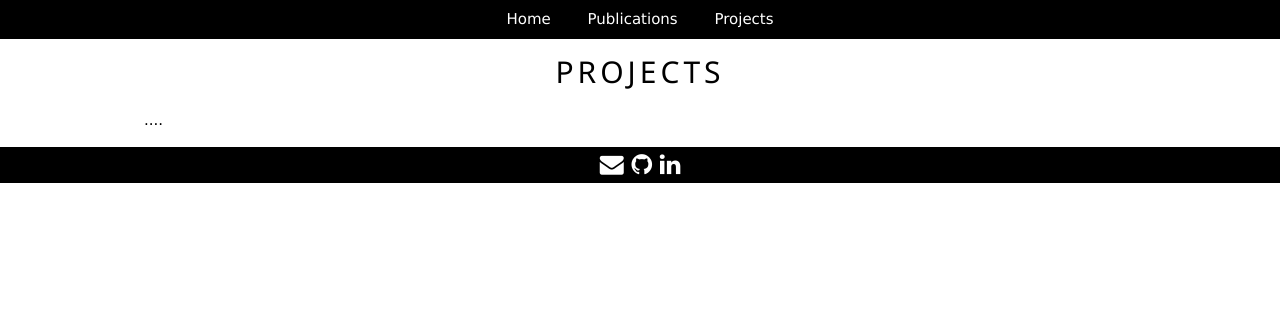
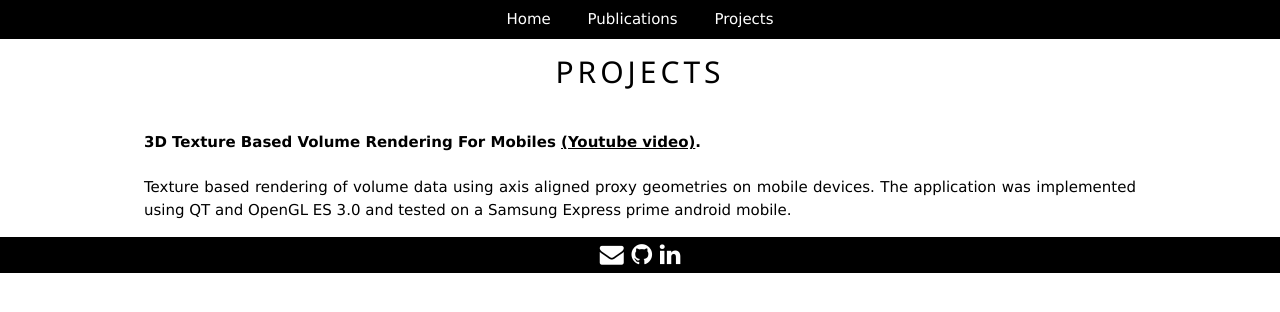
Before and after one commit to maawad/maawad.github.io, a Jekyll site: the page built from projects/index.html, in a window 1280 px wide. Shown: the top 312 px of the page. Built offline with Jekyll 4.4.1, drawn with Linux system fonts in a browser that asks for light colours; nearby versions of some CDN libraries.

Commit message:
projects

```diff
--- a/projects/index.html
+++ b/projects/index.html
@@ -6,7 +6,15 @@ title: Projects
 	<!-- Home -->
 	<h2 class="w3-wide">PROJECTS</h2>
 		<p class="w3-justify">
-		....
+		<br>
+		<b>
+		3D Texture Based Volume Rendering For Mobiles <a href="https://www.youtube.com/watch?v=fkhXljV9_-A">(Youtube video)</a>.
+		</b>
+		</br>
+
+		<br>
+		Texture based rendering of volume data using axis aligned proxy geometries on mobile devices. The application was implemented using QT and OpenGL ES 3.0 and tested on a Samsung Express prime android mobile.
+		</br>
 	 	</p>
 	</section>
 </div><!-- /.blurb -->
```
